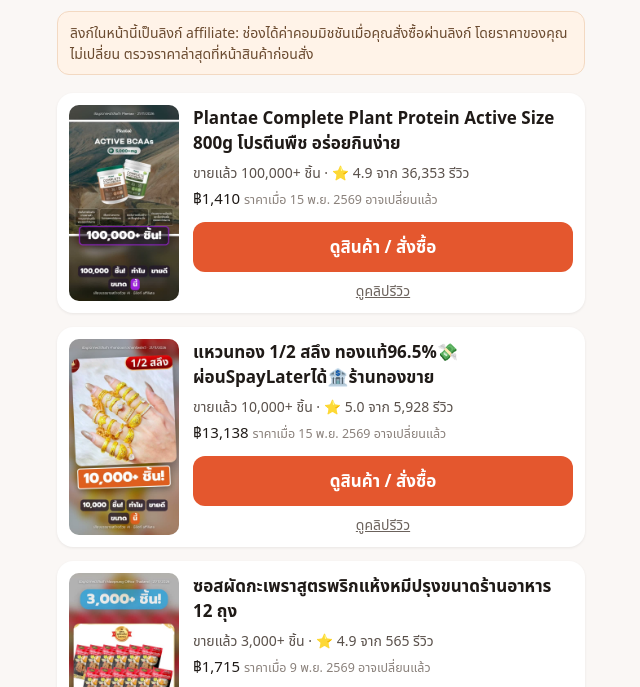
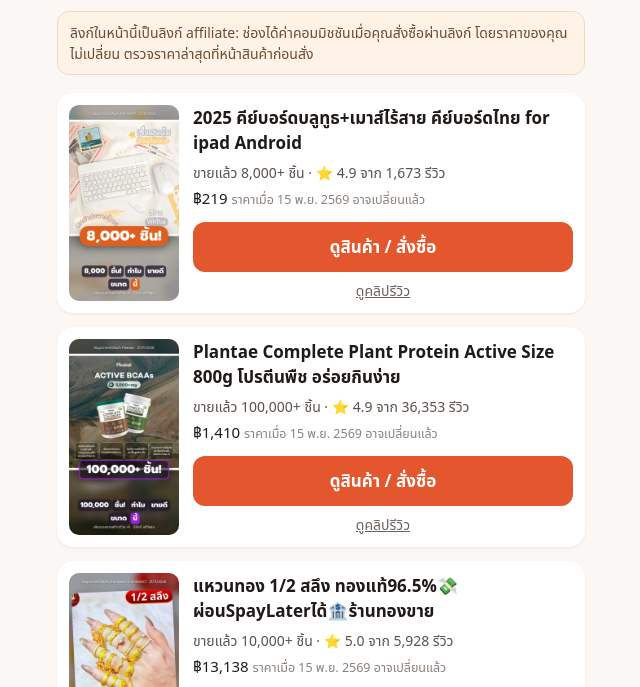
Before and after one commit to anuchanamlee/shop-picks, a plain HTML site: page index.html in a window 1280 px wide. Shown: the part 91-778 px from the top of the page, without its empty margins (319-959 px from the left). Drawn offline with Linux system fonts and the light colour scheme.

Commit message:
update 2026-11-21 15:00 (56 items)

```diff
--- a/index.html
+++ b/index.html
@@ -12,6 +12,11 @@ padding:12px;border-radius:12px;margin-top:auto}.clip{display:block;text-align:c
 footer{font-size:13px;color:#8a817b;margin-top:24px}a:focus-visible{outline:3px solid #1f6feb;outline-offset:2px}</style></head><body><main>
 <h1>สินค้าในคลิป</h1><p class="sub">สินค้าจากคลิปสั้นในช่อง <a href="https://www.youtube.com/channel/UC8oDVyd5d-sb6ql50cs6RcQ" target="_blank" rel="noopener">YouTube</a> ใหม่สุดอยู่บน</p>
 <p class="note">ลิงก์ในหน้านี้เป็นลิงก์ affiliate: ช่องได้ค่าคอมมิชชันเมื่อคุณสั่งซื้อผ่านลิงก์ โดยราคาของคุณไม่เปลี่ยน ตรวจราคาล่าสุดที่หน้าสินค้าก่อนสั่ง</p>
+<article class="card"><img src="img/454004856.28871050273.jpg" alt="" loading="lazy">
+<div class="body"><h2 class="name">2025 คีย์บอร์ดบลูทูธ+เมาส์ไร้สาย คีย์บอร์ดไทย for ipad Android</h2><p class="facts">ขายแล้ว 8,000+ ชิ้น · ⭐ 4.9 จาก 1,673 รีวิว</p>
+<p class="price">฿219 <small>ราคาเมื่อ 15 พ.ย. 2569 อาจเปลี่ยนแล้ว</small></p>
+<a class="buy" href="https://s.shopee.co.th/7fbEyaDm9p" target="_blank" rel="sponsored noopener">ดูสินค้า / สั่งซื้อ</a>
+<a class="clip" href="https://youtube.com/shorts/isqjHrY0mj0" target="_blank" rel="noopener">ดูคลิปรีวิว</a></div></article>
 <article class="card"><img src="img/401266097.5193052404.jpg" alt="" loading="lazy">
 <div class="body"><h2 class="name">Plantae Complete Plant Protein Active Size 800g โปรตีนพืช อร่อยกินง่าย</h2><p class="facts">ขายแล้ว 100,000+ ชิ้น · ⭐ 4.9 จาก 36,353 รีวิว</p>
 <p class="price">฿1,410 <small>ราคาเมื่อ 15 พ.ย. 2569 อาจเปลี่ยนแล้ว</small></p>
```
Also changed, not shown: img/454004856.28871050273.jpg (added).
